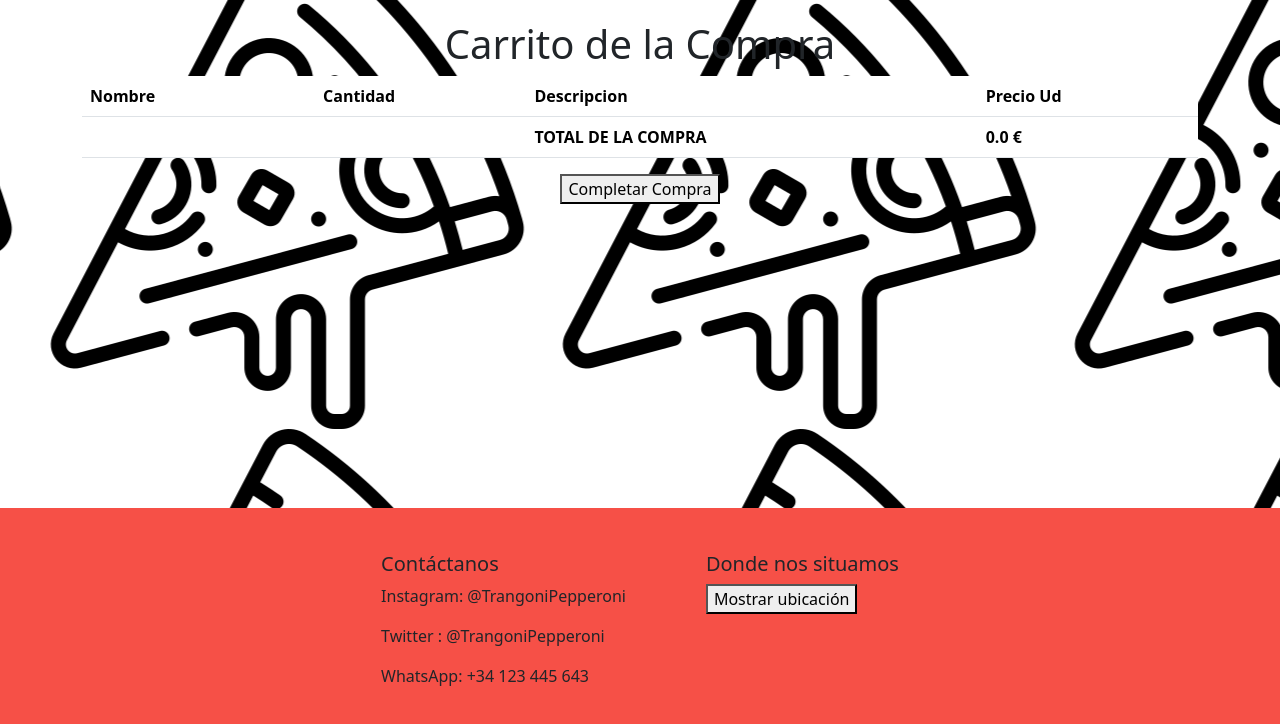
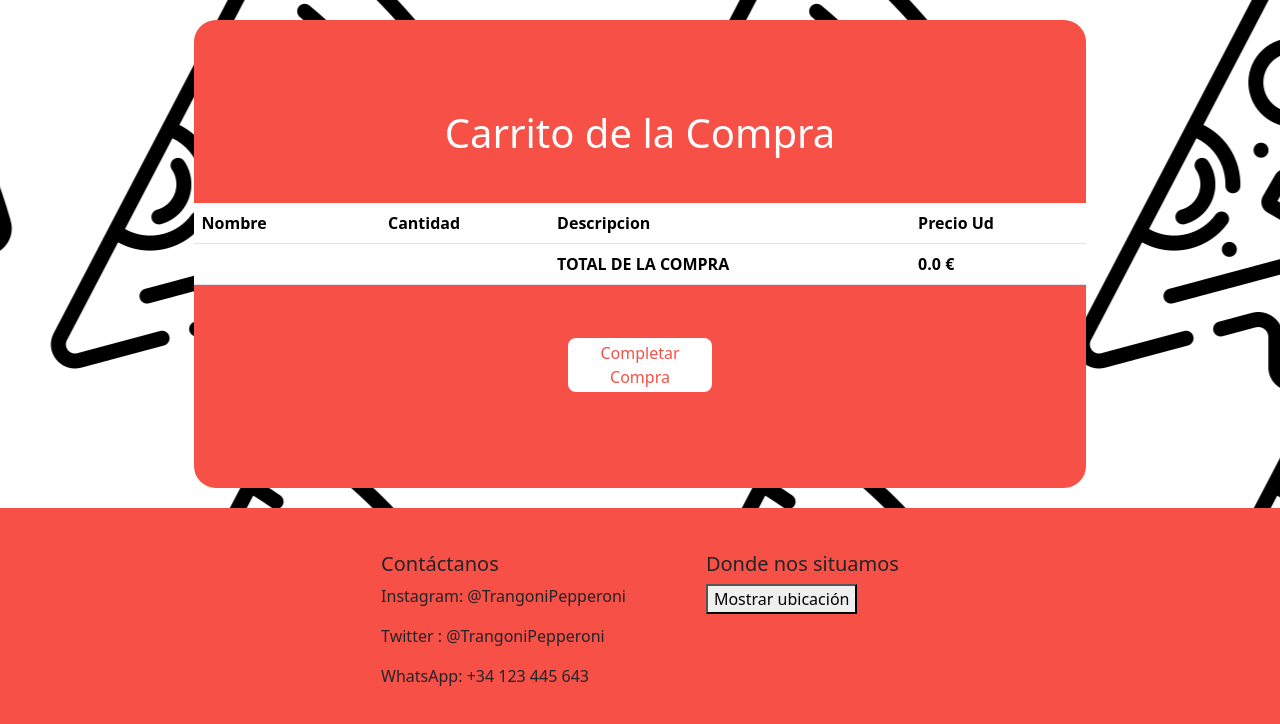
Before and after one commit to RaFaN23/ProjectClaseFinal, a Django app: page /ver_carrito/ in a window 1280 px wide. Shown: the part 76-800 px from the top of the page. Run offline with Django 5.2, Linux system fonts and the light colour scheme; the visitor is signed in with stand-in values (Sample User, id 1); lists and menus that the app fills with data are empty; some web fonts are replaced.

Commit message:
añadidos al carrito

```diff
--- a/Proyecto/pizzaapp/url.py
+++ b/Proyecto/pizzaapp/url.py
@@ -37,4 +37,5 @@ urlpatterns = [
     path('carrito/restar/<int:id>/', restar_carrito, name='restar_carrito'),
     path('completar_compra/', comprar, name='comprar'),
     path('carrito/quitar/<int:id>/', quitar_de_carrito, name='quitar_de_carrito'),
+    path('carrito/limpiar/', limpiar, name='limpiar'),
 ]
--- a/Proyecto/pizzaapp/views.py
+++ b/Proyecto/pizzaapp/views.py
@@ -235,3 +235,10 @@ def comprar(request):
         linea_pedido.save()
 
     nuevo_pedido.save()
+
+
+def limpiar(request):
+    if 'carrito' in request.session:
+        del request.session['carrito']
+    request.session.modified = True
+    return redirect('ver_carrito')
--- a/Proyecto/static/css/base.css
+++ b/Proyecto/static/css/base.css
@@ -9,3 +9,8 @@ footer{
 .footer{
     margin-top: auto;
 }
+
+a {
+    color: inherit;
+    text-decoration: none;
+}
--- a/Proyecto/static/css/carrito.css
+++ b/Proyecto/static/css/carrito.css
@@ -18,69 +18,55 @@ body{
     to { background-position: 500px;}
 }
 
-.cuerpo_carrito{
-    align-items: center!important;
-    border: 5px solid #F65047 !important;
-    display: flex !important;
-    flex-direction: column!important;
-    margin-top: 30px;
-    margin-bottom: 30px;
-    background-color: white;
+
+
+.container{
+    display: flex;
+    justify-content: center;
+}
+.tabla_carrito{
+    max-width: 90%;
+    width: 80%;
+    display: flex;
+    justify-content: center;
+    flex-direction: column;
+    align-items: center;
+    background-color: #F65047;
+    gap: 8%;
     border-radius: 22px;
-    width: 700px;
-}
-.cuerpo_del_pedido{
-    border: 5px solid #F65047 !important;
-
 }
 
-.container{
-    display: flex !important;
-    flex-direction: column!important;
-    align-items: center!important;
+.titulo_carrito{
+    color: white;
 }
 
-.enviar{
-    background-color: #F65047 !important;
-    color: white !important;
+.boton_carrito_pedir{
+    background-color: white !important;
+    color: #F65047;  !important;
     margin-bottom: 7px;
     border: none !important;
-    border-radius: 5px;
-    margin-top: 10px;
-    width:350px;
-    height: 30px;
+    border-radius: 8px;
+    padding: 2%;
 }
-.enviar:hover {
+.boton_carrito_pedir:hover {
     color: white !important;
-    background-color: #A62323 !important;
-    border: 2px solid #ffffff !important;
+    background-color: #F65047 !important;
+    border: 2px solid white !important;
+    border-radius: 8px;
 }
-
-.boton{
-    display: flex;
-    justify-content: center;
-
+.boton_carrito_pedir:visited{
+    color: inherit;
+    text-decoration: none;
 }
 
 
-.pagar{
-    display: flex;
-    align-items: center;
-    justify-content: space-between;
+.png{
+    max-width: 20px;
+    background-color: transparent;
 }
 
-.eleccion{
-    display: flex;
-    flex-direction: column;
-    gap: 5px;
+
+.botonescarrito{
+    background-color: transparent;
+    border: none;
 }
-
-.cuenta{
-    display: flex;
-    justify-content: space-between;
-}
-
-.localizacion{
-    display: flex;
-    justify-content: space-between;
-}
--- a/Proyecto/templates/carrito.html
+++ b/Proyecto/templates/carrito.html
@@ -9,8 +9,8 @@
 {% endblock %}
 
 {% block content %}
-
-    <h1>Carrito de la Compra</h1>
+<div class="tabla_carrito">
+    <h1 class="titulo_carrito">Carrito de la Compra</h1>
 
 
     <table class="table">
@@ -35,7 +35,7 @@
 
                     <a href="{% url 'restar_carrito' k.id %}">
                         <button class="botonescarrito" type="button">
-                            <i class="bi bi-dash-circle"></i>
+                            <img class="png" src="{% static 'img/restar.png' %}" alt="">
                         </button>
                     </a>
 
@@ -43,7 +43,7 @@
 
                     <a href="{% url 'sumar_carrito' k.id %}">
                         <button class="botonescarrito" type="button">
-                            <i class="bi bi-plus-circle"></i>
+                            <img class="png" src="{% static 'img/mas.png' %}" alt="">
                         </button>
                     </a>
 
@@ -53,7 +53,7 @@
                         {{ k.precio }} €
                         <a href="{% url 'quitar_de_carrito' k.id %}">
                             <button class="botonescarrito" type="button">
-                                <i class="bi bi-x-circle"></i>
+                                <img class="png" src="{% static 'img/compartimiento.png' %}" alt="">
                             </button>
                         </a>
                     </th>
@@ -72,18 +72,12 @@
 
         </tbody>
     </table>
-
-
-    <a href="#">
-        <button class="btn-amargura">
+    <a href="{% url 'limpiar' %}">
+        <button class="boton_carrito_pedir">
             <i class="bi bi-clipboard-plus"></i> Completar Compra
         </button>
     </a>
-
-
-
-
-
+</div>
 
 
 
```
Also changed, not shown: Proyecto/static/img/compartimiento.png (added), Proyecto/static/img/mas.png (added), Proyecto/static/img/restar.png (added).
